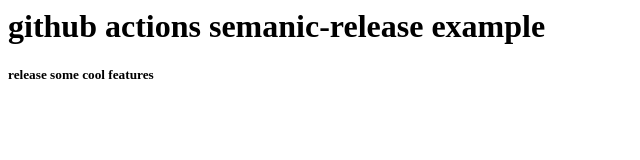
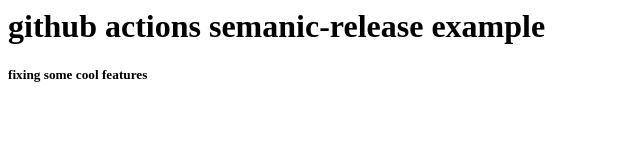
Before and after one commit to khanisak/github-actions-example, a website: page index.html in a window 1280 px wide. Shown: the full height of the page, 0-640 px from the left. Drawn offline with Linux system fonts and the light colour scheme.

Commit message:
fix: fixing our cool features

```diff
--- a/index.html
+++ b/index.html
@@ -1,2 +1,2 @@
 <h1>github actions semanic-release example</h1>
-<h5>release some cool features</h5>
+<h5>fixing some cool features</h5>
```
